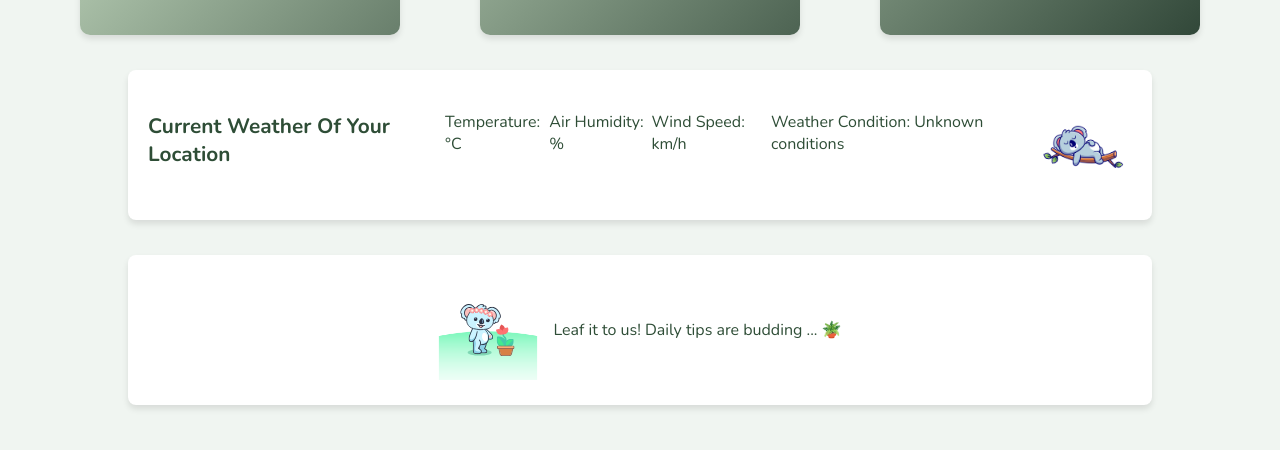
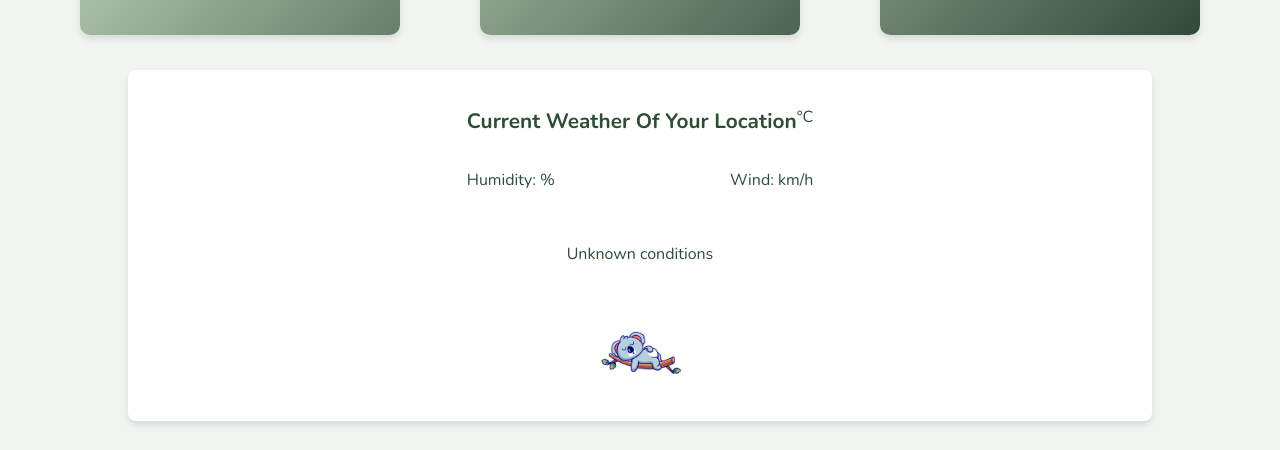
Before and after one commit to ana-nova/plant-pal, a Next.js app: page / in a window 1280 px wide. Shown: the part 164-614 px from the top of the page. Built offline with nearby package versions, Linux system fonts and the light colour scheme; no server answers; the database is empty; a web font is replaced by a local one.

Commit message:
addfeature-local-weather

```diff
--- a/pages/index.js
+++ b/pages/index.js
@@ -77,15 +77,18 @@ export default function LandingPage({ weatherData }) {
       <Cardcontainer>
         <Weathercard>
           <StyledWeatherLink href={"/"}>
-            <h2>Current Weather Of Your Location</h2>
-            <p>Temperature: {weatherData?.temperature}°C</p>
-            <p>Air Humidity: {weatherData?.humidity}%</p>
-            <p>Wind Speed: {weatherData?.windspeed} km/h</p>
-            <p>
-              Weather Condition:{" "}
-              {getAllWeatherDescription(weatherData?.weathercode)}
-            </p>
-            <WeatherIcon weatherData={weatherData?.weathercode} />
+            <WeatherHeaderContainer>
+              <h2>Current Weather Of Your Location</h2>
+              <p> {weatherData?.temperature}°C</p>
+            </WeatherHeaderContainer>
+            <HumdityWindContainer>
+              <p>Humidity: {weatherData?.humidity}%</p>
+              <p>Wind: {weatherData?.windspeed} km/h</p>
+            </HumdityWindContainer>
+            <WindWeatherContainer>
+              <p>{getAllWeatherDescription(weatherData?.weathercode)}</p>
+              <WeatherIcon weatherData={weatherData?.weathercode} />
+            </WindWeatherContainer>
             <div>
               <PlayerWeatherCare
                 autoplay
@@ -168,7 +171,7 @@ const StyledLink = styled(Link)`
 const Weathercard = styled.article`
   margin-top: 35px;
   width: 80%;
-  height: 150px;
+
   justify-content: center;
 `;
 
@@ -188,6 +191,8 @@ const StyledWeatherLink = styled(Link)`
   flex-direction: row;
   justify-content: center;
   padding: 20px;
+  display: flex;
+  flex-direction: column;
 `;
 
 const FixedAnimation = styled.div`
@@ -207,3 +212,33 @@ const PlayerPlant = styled(Player)`
   height: 150px;
   width: 150px;
 `;
+
+const WindWeatherContainer = styled.section`
+  text-decoration: none;
+  color: var(--color-text-primary);
+  display: flex;
+  flex-direction: column;
+
+  align-items: center;
+  justify-content: center;
+  padding: 20px;
+  display: flex;
+`;
+
+const Temperature = styled.p`
+  font-size: 1.2rem;
+  font-weight: bold;
+  margin: 0;
+`;
+
+const WeatherHeaderContainer = styled.div`
+  display: flex;
+  justify-content: space-between;
+  align-items: start;
+`;
+
+const HumdityWindContainer = styled.section`
+  display: flex;
+  justify-content: space-between;
+  flex-direction: row;
+`;
```
